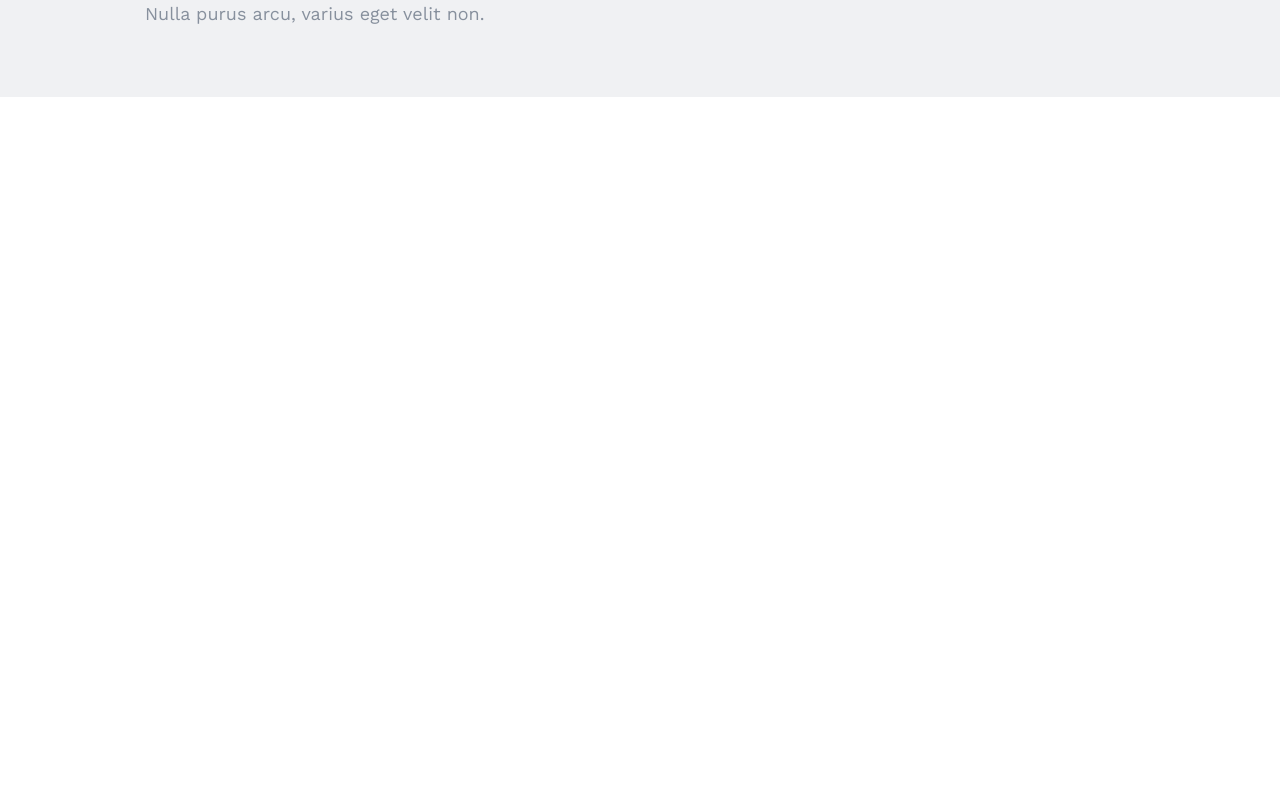
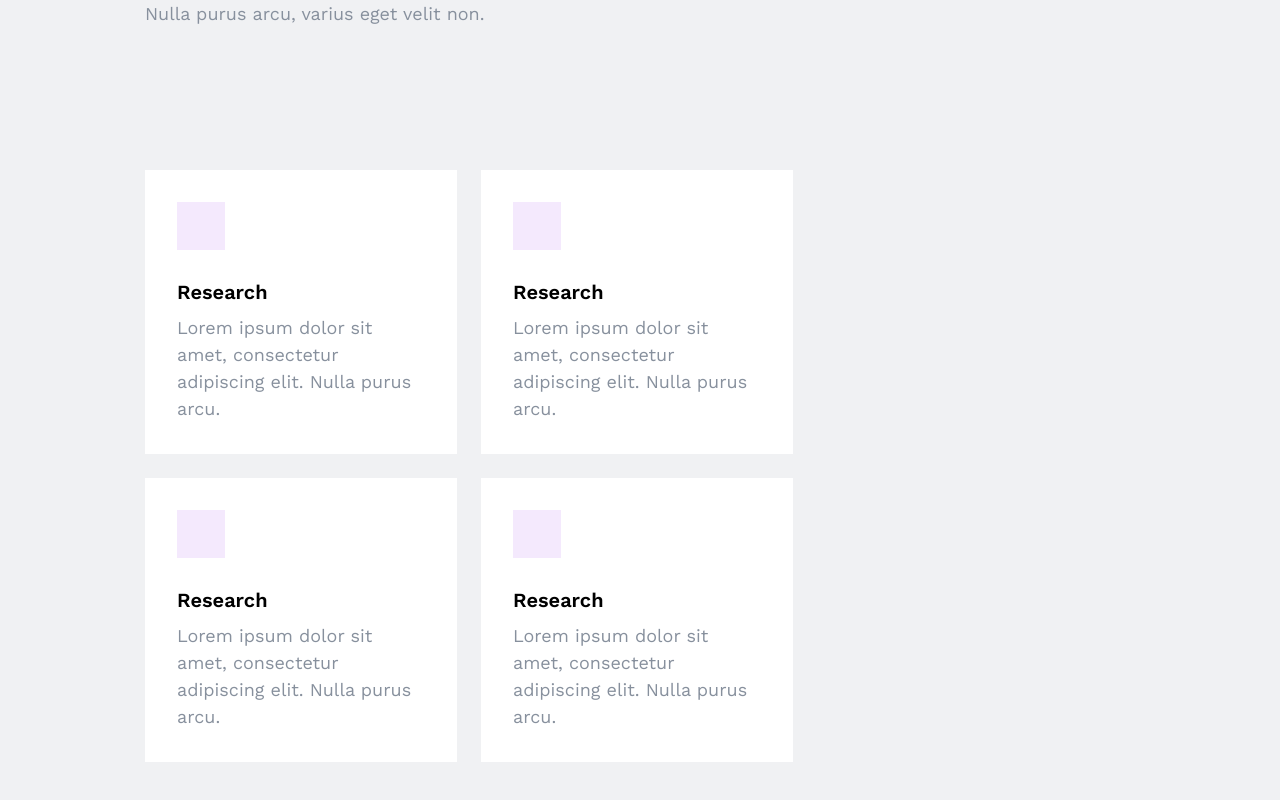
Before and after one commit to asaduzzaman-rahim/Picto-Personal-Portfolio-Landing-Page, a React (Vite) app: page / in a window 1280 px wide. Shown: the part 1920-2720 px from the top of the page. Before the commit the page ends 2017 px from the top, so only its background shows below. Built offline with nearby package versions, Linux system fonts and the light colour scheme.

Commit message:
Complete to Work Process Section

```diff
--- a/src/Components/Container.jsx
+++ b/src/Components/Container.jsx
@@ -2,7 +2,7 @@ import React from 'react'
 
 const Container = ({children, className}) => {
   return (
-    <div className={`${className} container px-2 lg:p-0`}>
+    <div className={`${className} container px-3 lg:p-0`}>
       {children}
     </div>
   )
--- a/src/Components/WorkProcess.jsx
+++ b/src/Components/WorkProcess.jsx
@@ -1,6 +1,14 @@
 import React from 'react'
 import Section from "./Section"
 import Container from "./Container"
+
+import { LiaResearchgate } from "react-icons/lia";
+import { SiAlwaysdata } from "react-icons/si";
+import { MdOutlineDesignServices } from "react-icons/md";
+import { MdOutlineRocketLaunch } from "react-icons/md";
+
+
+
 const WorkProcess = () => {
   return (
     <>
@@ -12,10 +20,27 @@ const WorkProcess = () => {
                     <p className='pt-6 pb-4'>Lorem ipsum dolor sit amet, consectetur adipiscing elit. Nulla purus arcu, varius eget velit non, laoreet imperdiet orci. Mauris ultrices eget lorem ac vestibulum. Suspendis imperdiet,</p>
                     <p>Lorem ipsum dolor sit amet, consectetur adipiscing elit. Nulla purus arcu, varius eget velit non.</p>
                 </div>
-                <div>
-                    <div className='p-8 '>
-
-                    </div>
+                <div className='grid grid-cols-2 items-center gap-6 '>
+                   <Data
+                        icon={<LiaResearchgate className='z-10'/>}
+                        tittle="Research"
+                        dittails="Lorem ipsum dolor sit amet, consectetur adipiscing elit. Nulla purus arcu."
+                   />
+                   <Data
+                        icon={<LiaResearchgate className='z-10'/>}
+                        tittle="Research"
+                        dittails="Lorem ipsum dolor sit amet, consectetur adipiscing elit. Nulla purus arcu."
+                   />
+                   <Data
+                        icon={<LiaResearchgate className='z-10'/>}
+                        tittle="Research"
+                        dittails="Lorem ipsum dolor sit amet, consectetur adipiscing elit. Nulla purus arcu."
+                   />
+                   <Data
+                        icon={<LiaResearchgate className='z-10'/>}
+                        tittle="Research"
+                        dittails="Lorem ipsum dolor sit amet, consectetur adipiscing elit. Nulla purus arcu."
+                   />
                 </div>
             </div>
         </Container>
@@ -24,4 +49,18 @@ const WorkProcess = () => {
   )
 }
 
+
+
+const Data = ({icon, tittle, dittails}) => {
+  return (
+    <>
+       <div className='p-8 bg-white max-w-[312px] group hover:-translate-y-3 transition-all duration-700 '>
+            <div className="text-5xl p-6 bg-[#f4e9fd] !h-8 !w-8 flex justify-between items-center transition-all duration-700 text-black group-hover:bg-primary group-hover:text-black">{icon}</div>
+            <h4 className='pb-3 pt-8 text-xl font-semibold leading-5'>{tittle}</h4>
+            <p>{dittails}</p>
+        </div>
+    </>
+  )
+}
+
 export default WorkProcess
```
